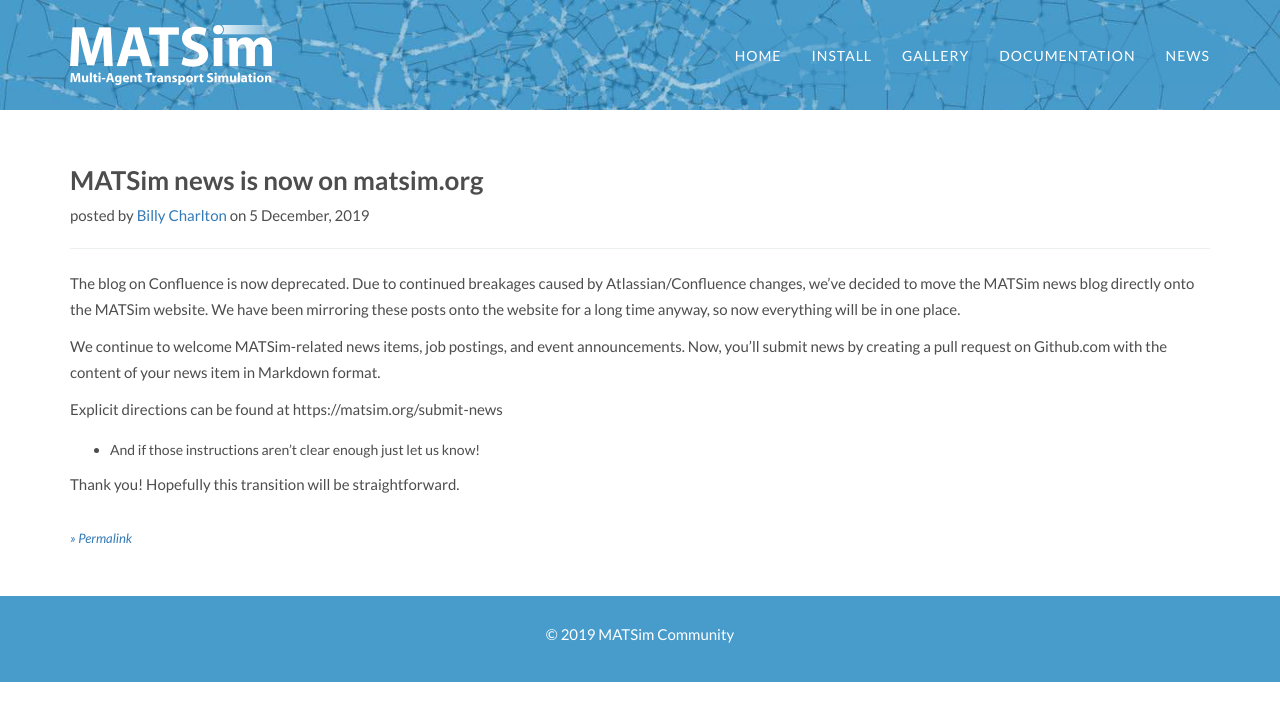
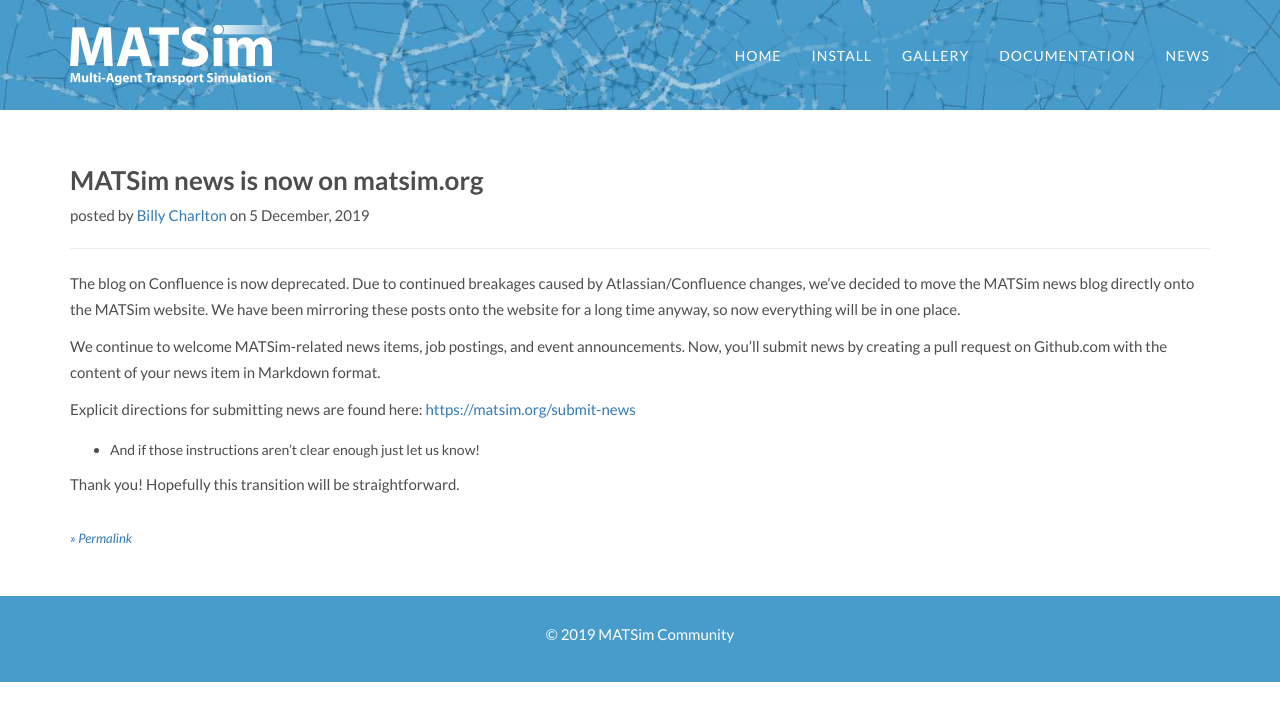
Before and after one commit to matsim-org/jekyll-website, a Jekyll site: the page built from _posts/2019-12-05-matsim-news-now-on-github.md, in a window 1280 px wide. Shown: the top 721 px of the page. Built offline with Jekyll 4.4.1, drawn with Linux system fonts in a browser that asks for light colours; some web fonts are replaced.

Commit message:
fix blog notice

```diff
--- a/_posts/2019-12-05-matsim-news-now-on-github.md
+++ b/_posts/2019-12-05-matsim-news-now-on-github.md
@@ -16,7 +16,7 @@
 Now, you’ll submit news by creating a pull request on Github.com with the content of your
 news item in Markdown format.
 
-Explicit directions can be found at https://matsim.org/submit-news
+Explicit directions for submitting news are found here: <https://matsim.org/submit-news>
 
 - And if those instructions aren’t clear enough just let us know!
 
```
Also changed, not shown: submit-news.md (+1 -1 lines).
